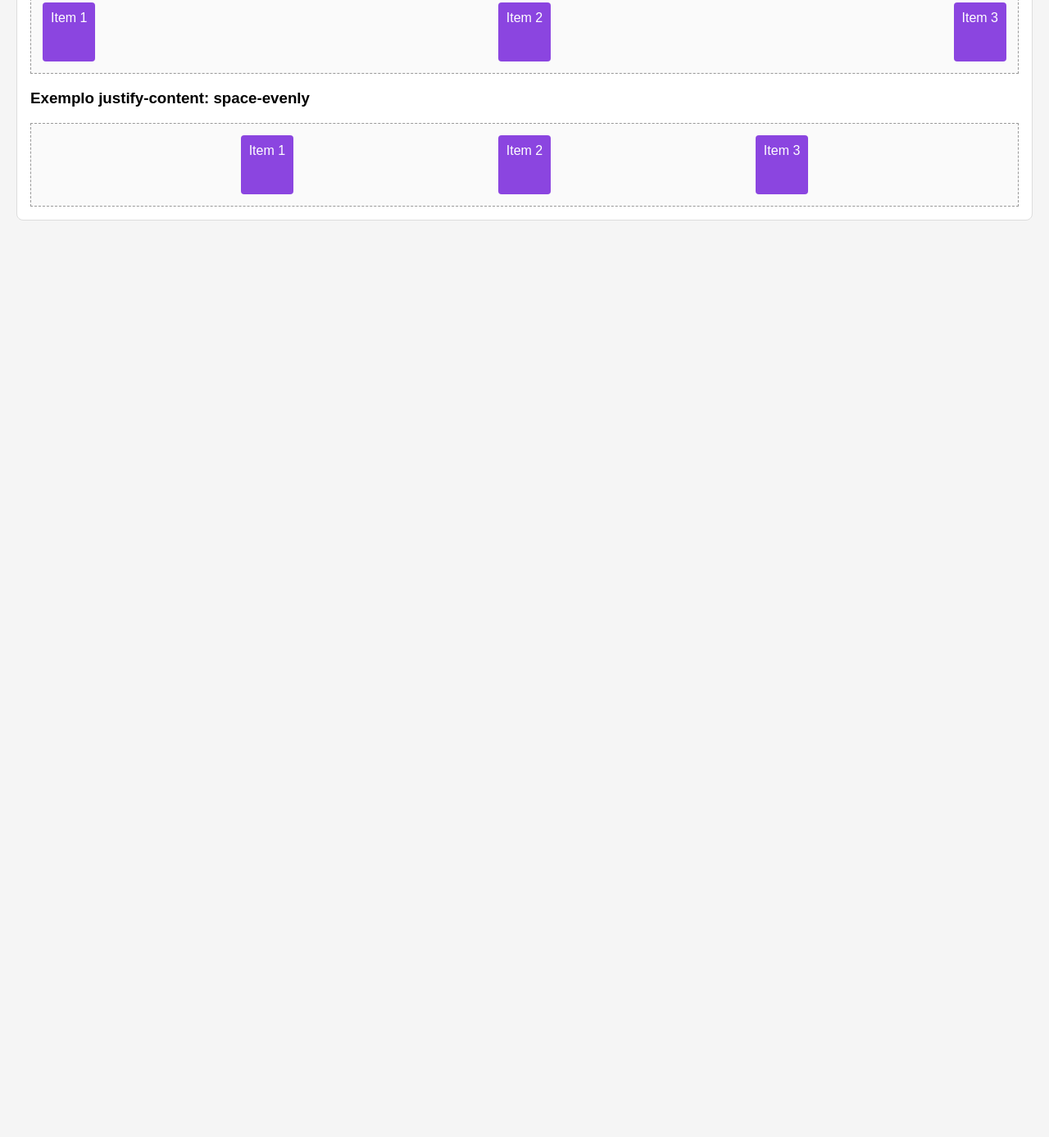
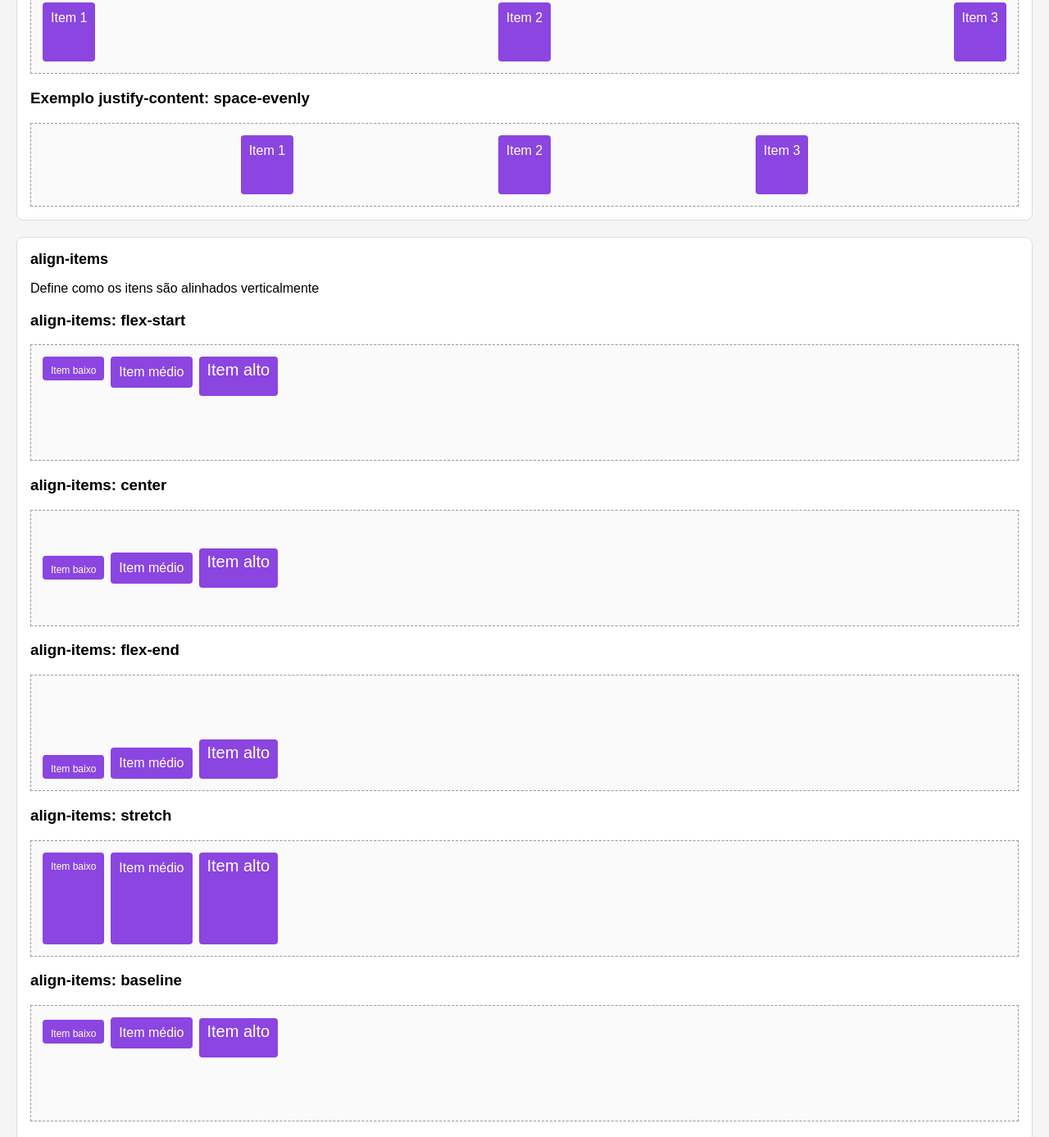
Before and after one commit to franciscosensaulas/super-dev8-curso-css, a plain HTML site: page public/flexbox/flexbox-direction.html in a window 1280 px wide. Shown: the part 1846-3233 px from the top of the page at 82% size. Before the commit the page ends 2155 px from the top, so only its background shows below. Drawn offline with Linux system fonts and the light colour scheme.

Commit message:
Aula 2025-11-14

```diff
--- a/assets/css/flexbox/flexbox-direction.css
+++ b/assets/css/flexbox/flexbox-direction.css
@@ -93,3 +93,36 @@ h1 {
 .mb-2{
     margin-bottom: 8px;
 }
+
+.flex-altura{
+    min-height: 120px;
+}
+.item-baixo{
+    font-size: 12px;
+    padding-top: 10px;
+    padding-bottom: 5px;
+}
+.item-medio{
+    font-size: 16px;
+    padding: 10px;
+}
+.item-alto{
+    font-size: 20px;
+    padding-top: 5px;
+    padding-bottom: 20px;
+}
+.align-items-flex-start{
+    align-items: flex-start;
+}
+.align-items-center{
+    align-items: center;
+}
+.align-items-flex-end{
+    align-items: flex-end;
+}
+.align-items-stretch{
+    align-items: stretch;
+}
+.align-items-baseline{
+    align-items: baseline;
+}
--- a/public/flexbox/flexbox-direction.html
+++ b/public/flexbox/flexbox-direction.html
@@ -95,6 +95,43 @@
             <div class="item">Item 3</div>
         </div>
     </div>
+
+    <div class="section">
+        <h2>align-items</h2>
+        <p>Define como os itens são alinhados verticalmente</p>
+
+        <h3>align-items: flex-start</h3>
+        <div class="flex-container exemplo1 flex-altura align-items-flex-start mb-2">
+            <div class="item item-baixo">Item baixo</div>
+            <div class="item item-medio">Item médio</div>
+            <div class="item item-alto">Item alto</div>
+        </div>
+
+        <h3>align-items: center</h3>
+        <div class="flex-container exemplo1 flex-altura align-items-center mb-2">
+            <div class="item item-baixo">Item baixo</div>
+            <div class="item item-medio">Item médio</div>
+            <div class="item item-alto">Item alto</div>
+        </div>
+        <h3>align-items: flex-end</h3>
+        <div class="flex-container exemplo1 flex-altura align-items-flex-end mb-2">
+            <div class="item item-baixo">Item baixo</div>
+            <div class="item item-medio">Item médio</div>
+            <div class="item item-alto">Item alto</div>
+        </div>
+        <h3>align-items: stretch</h3>
+        <div class="flex-container exemplo1 flex-altura align-items-stretch mb-2">
+            <div class="item item-baixo">Item baixo</div>
+            <div class="item item-medio">Item médio</div>
+            <div class="item item-alto">Item alto</div>
+        </div>
+        <h3>align-items: baseline</h3>
+        <div class="flex-container exemplo1 flex-altura align-items-baseline mb-2">
+            <div class="item item-baixo">Item baixo</div>
+            <div class="item item-medio">Item médio</div>
+            <div class="item item-alto">Item alto</div>
+        </div>
+    </div>
 </body>
 
 </html>
```
